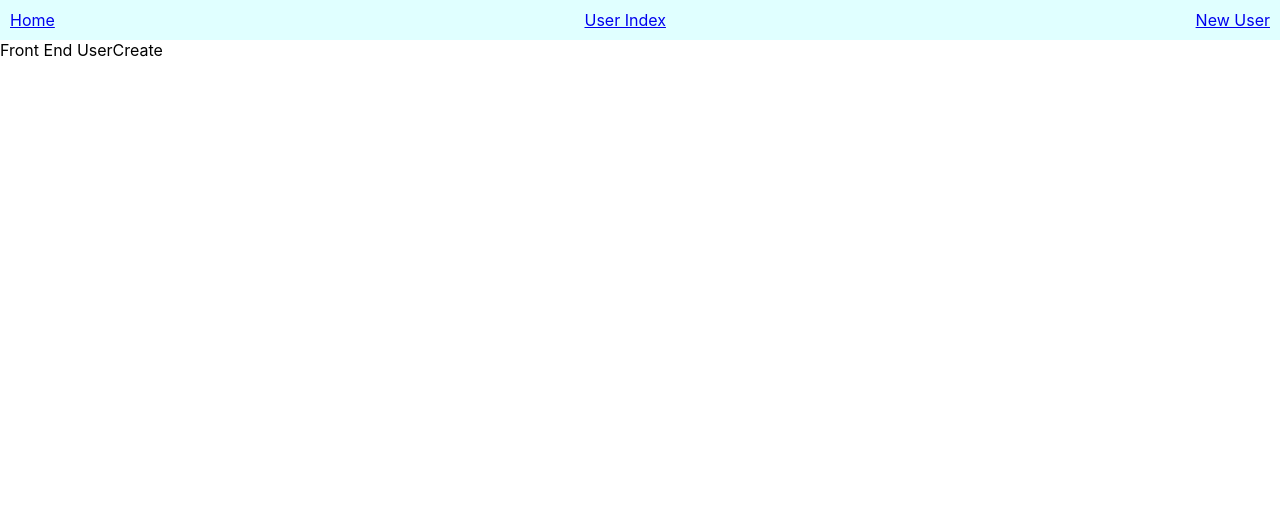
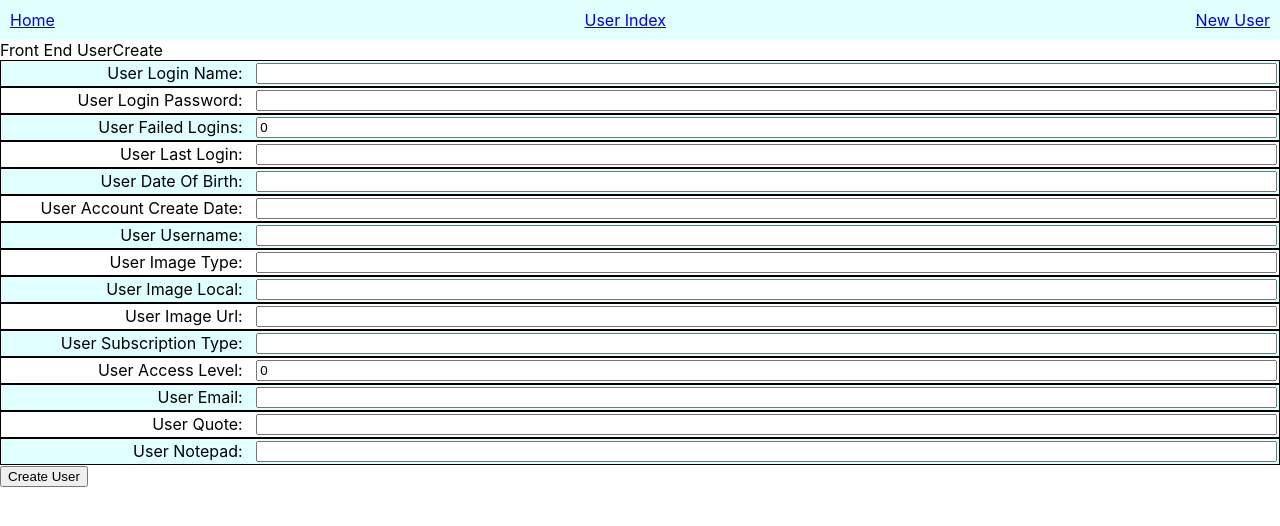
Before and after one commit to aardvarkpepper/cubiczirconia, a React (Create React App) app in the folder frontend/: page /users/new in a window 1280 px wide. Shown: the top 526 px of the page. Built offline with nearby package versions, Linux system fonts and the light colour scheme; no server answers.

Commit message:
Add and test New User functionality.

```diff
--- a/frontend/src/components/Navbar.jsx
+++ b/frontend/src/components/Navbar.jsx
@@ -20,7 +20,7 @@ const Navbar = () => {
                 {/* <Link to={`/users/${user.userId}`} className="inlineComponent">
                     User: {user.userUsername}
                 </Link> */}
-                <Link to="/users/create" className="inlineComponent">
+                <Link to="/users/new" className="inlineComponent">
                     New User
                 </Link>
             </div>
--- a/frontend/src/components/UserEdit.jsx
+++ b/frontend/src/components/UserEdit.jsx
@@ -8,8 +8,6 @@ const UserEdit = ({ userDetailsKeysArray, userDetails, setUserDetails, setShowUs
 
     const { id } = useParams();
     let navigate = useNavigate();
-    // const [userEditDetails, setUserEditDetails] = useState({});
-    // const [userKeys, setUserKeys] = useState([]);
 
     // Update
     const updateUser = (updatedUser) => {
@@ -23,6 +21,7 @@ const UserEdit = ({ userDetailsKeysArray, userDetails, setUserDetails, setShowUs
             )
             .catch((c) => console.warn("catch", c));
     }
+
     const handleSubmit = (event) => {
         event.preventDefault();
         updateUser(userDetails);
--- a/frontend/src/pages/users/UserCreate.jsx
+++ b/frontend/src/pages/users/UserCreate.jsx
@@ -1,6 +1,90 @@
+import axios from "axios";
+import { useState, useEffect } from "react";
+import { useNavigate } from "react-router-dom";
+import GenericForm from "../../components/GenericForm";
+
+const API = process.env.REACT_APP_API_URL;
+
 const UserCreate = () => {
+
+    const [newUser, setNewUser] = useState({});
+    const [userObjectKeysArray, setUserObjectKeysArray] = useState([]);
+
+    let navigate = useNavigate();
+
+    /*
+            "user_login_name": "guest_user",
+        "user_login_password": "password",
+        "user_failed_logins": 0,
+        "user_last_login": "2023-01-01T05:00:00.000Z",
+        "user_date_of_birth": "2023-01-01T05:00:00.000Z",
+        "user_account_create_date": "2023-01-01T05:00:00.000Z",
+        "user_username": "Guest",
+        "user_image_type": "local",
+        "user_image_local": "/images/guest.jpg",
+        "user_image_url": "https://example.com/guest.jpg",
+        "user_subscription_type": "Free",
+        "user_access_level": 1,
+        "user_email": "noemail@notanemail.com",
+        "user_quote": "Logged in as guest.",
+        "user_notepad": "Guest account settings may not be modified.  Have a nice day."
+    */
+
+    useEffect(() => {
+        setNewUser(
+            {
+                user_id: "",
+                user_login_name: "",
+                user_login_password: "",
+                user_failed_logins: 0,
+                user_last_login: "",
+                user_date_of_birth: "",
+                user_account_create_date: "",
+                user_username: "",
+                user_image_type: "",
+                user_image_local: "",
+                user_image_url: "",
+                user_subscription_type: "",
+                user_access_level: 0,
+                user_email: "",
+                user_quote: "",
+                user_notepad: "",
+            }
+        )
+    }, [])
+
+    useEffect(() => {
+        setUserObjectKeysArray(Object.keys(newUser));
+    },[newUser])
+
+    const addUser = async (userToAdd) => {
+        axios
+        .post(`${API}/users`, userToAdd)
+        .then(
+            (response) => {
+                navigate(`/users/${response.data.user_id}`);
+            },
+            (error) => console.error(error)
+        )
+        .catch((c) => console.warn("catch", c));
+    };
+
+    const handleSubmit = (event) => {
+        event.preventDefault();
+        addUser(newUser);
+    }
+
     return (
-        <div>Front End UserCreate</div>
+        <div>
+            <div>Front End UserCreate</div>
+            <GenericForm
+                formDataObject={newUser}
+                formDataObjectKeysArray={userObjectKeysArray}
+                setFormDataObject={setNewUser}
+                handleSubmit={handleSubmit}
+                formType="Create User"
+            />
+        </div>
     )
 };
 export default UserCreate;
```
Also changed, not shown: 1 other file (tests, documents, lock files or other folders).
